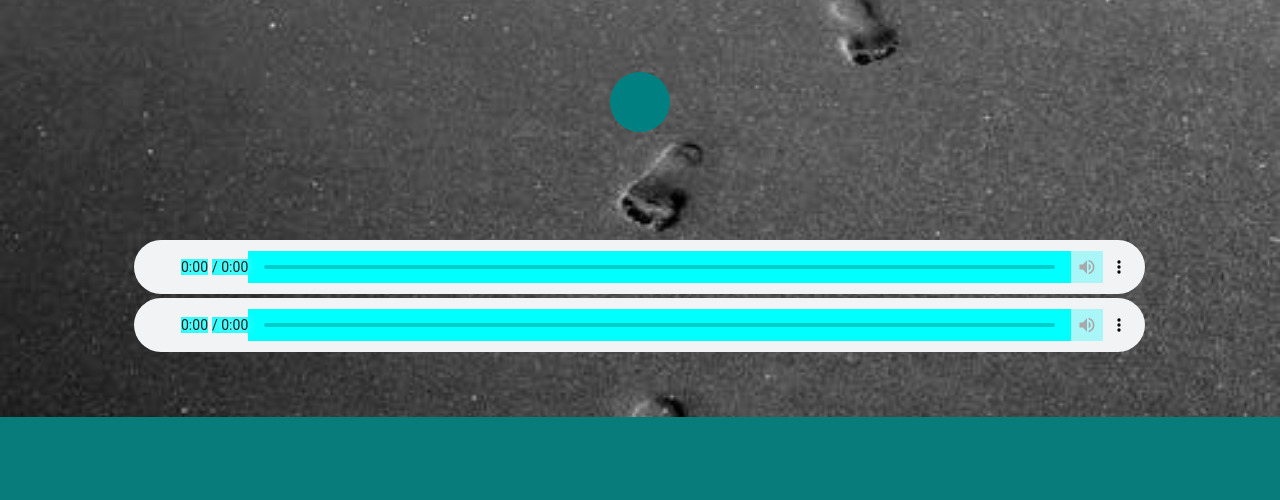
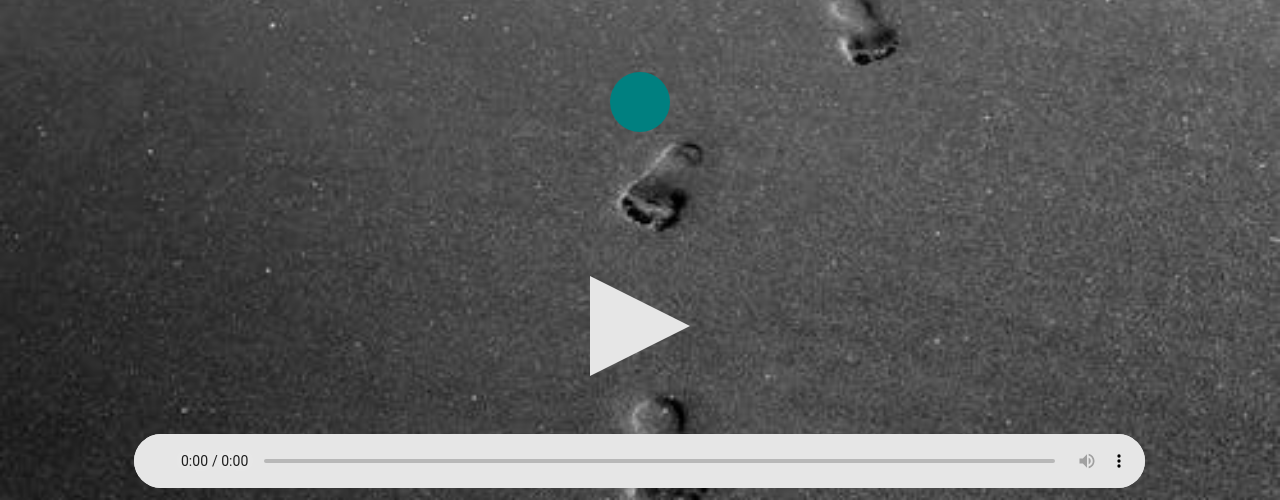
Before and after one commit to DinandN/IceMan, a PHP site: page /html/Sessie/sessie5.html in a window 1280 px wide. Shown: the part 383-883 px from the top of the page. Before the commit the page ends 800 px from the top, so only its background shows below. Run offline with PHP 8.4, Linux system fonts and the light colour scheme.

Commit message:
Ja daar zijn we dan

```diff
--- a/Media inn/css/style.css
+++ b/Media inn/css/style.css
@@ -209,12 +209,11 @@ audio{
 .music{
     visibility: hidden;
 }
-
 audio::-webkit-media-controls-panel{
-
+    background-color: rgb(230, 230, 230);
 }
 audio::-webkit-media-controls-mute-button{
-    background-color: #00ffff;
+    background-color: rgb(230, 230, 230);
 }
 audio::-webkit-media-controls-play-button{
     visibility: hidden;
@@ -223,19 +222,19 @@ audio::-webkit-media-controls-timeline-container{
     visibility: hidden;
 }
 audio::-webkit-media-controls-current-time-display{
-    background-color: #00ffff;
+    background-color: rgb(230, 230, 230);
 }
 audio::-webkit-media-controls-time-remaining-display{
-    background-color: #00ffff;
+    background-color: rgb(230, 230, 230);
 }
 audio::-webkit-media-controls-timeline{
-    background-color: #00ffff;
+    background-color: rgb(230, 230, 230);
 }
 audio::-webkit-media-controls-volume-slider-container{
     visibility: hidden;
 }
 audio::-webkit-media-controls-volume-slider{
-    background-color: #00ffff;
+    background-color: rgb(230, 230, 230);
 }
 audio::-webkit-media-controls-seek-back-button{
     visibility: hidden;
@@ -255,3 +254,13 @@ audio::-webkit-media-controls-return-to-realtime-button{
 audio::-webkit-media-controls-toggle-closed-captions-button{
     visibility: hidden;
 }
+
+/* triangle style */
+
+.triangle-right {
+    width: 0;
+    height: 0;
+    border-top: 50px solid transparent;
+    border-left: 100px solid rgb(230, 230, 230);
+    border-bottom: 50px solid transparent;
+  }
--- a/Media inn/html/Sessie/sessie1.html
+++ b/Media inn/html/Sessie/sessie1.html
@@ -34,14 +34,14 @@
         <div class="circle">
 
         </div>
-        <br /><br /><br /><br /><br /><br />
-        <audio id="music" class="music"controls>
+        <br /><br /><br /><br /><br /><br /><br /><br />
+        <div class=triangle-right onclick="playButton()"></div>
+        <audio id="music" class="music" controls>
             <source src="../../audio/doinMum.mp3" type="audio/mpeg">
         </audio>
         <audio id="monologue" class="monologue" controls>
             <source src="../../audio/y2mate.com - killer kamal speknek youssef diss.mp3" type="audio/mpeg">
         </audio>
-        <input type="button" value="sound" onclick="playButton()" />
     </div>
 </body>
 
--- a/Media inn/html/Sessie/sessie2.html
+++ b/Media inn/html/Sessie/sessie2.html
@@ -34,8 +34,9 @@
         <div class="circle">
 
         </div>
-        <br /><br /><br /><br /><br /><br />
-        <audio id="music" controls>
+        <br /><br /><br /><br /><br /><br /><br /><br />
+        <div class=triangle-right onclick="playButton()"></div>
+        <audio id="music" class="music" controls>
             <source src="../../audio/doinMum.mp3" type="audio/mpeg">
         </audio>
         <audio id="monologue" class="monologue" controls>
--- a/Media inn/html/Sessie/sessie3.html
+++ b/Media inn/html/Sessie/sessie3.html
@@ -34,8 +34,9 @@
         <div class="circle">
 
         </div>
-        <br /><br /><br /><br /><br /><br />
-        <audio id="music" controls>
+        <br /><br /><br /><br /><br /><br /><br /><br />
+        <div class=triangle-right onclick="playButton()"></div>
+        <audio id="music" class="music" controls>
             <source src="../../audio/doinMum.mp3" type="audio/mpeg">
         </audio>
         <audio id="monologue" class="monologue" controls>
--- a/Media inn/html/Sessie/sessie4.html
+++ b/Media inn/html/Sessie/sessie4.html
@@ -34,8 +34,9 @@
         <div class="circle">
 
         </div>
-        <br /><br /><br /><br /><br /><br />
-        <audio id="music" controls>
+        <br /><br /><br /><br /><br /><br /><br /><br />
+        <div class=triangle-right onclick="playButton()"></div>
+        <audio id="music" class="music" controls>
             <source src="../../audio/doinMum.mp3" type="audio/mpeg">
         </audio>
         <audio id="monologue" class="monologue" controls>
--- a/Media inn/html/Sessie/sessie5.html
+++ b/Media inn/html/Sessie/sessie5.html
@@ -33,13 +33,14 @@
     <div class="circle">
 
     </div>
-    <br /><br /><br /><br /><br /><br />
-        <audio id="music" controls>
-            <source src="../../audio/doinMum.mp3" type="audio/mpeg">
-        </audio>
-        <audio id="monologue" class="monologue" controls>
-            <source src="../../audio/doinMum.mp3" type="audio/mpeg">
-        </audio>
+    <br /><br /><br /><br /><br /><br /><br /><br />
+    <div class=triangle-right onclick="playButton()"></div>
+    <audio id="music" class="music" controls>
+        <source src="../../audio/doinMum.mp3" type="audio/mpeg">
+    </audio>
+    <audio id="monologue" class="monologue" controls>
+        <source src="../../audio/doinMum.mp3" type="audio/mpeg">
+    </audio>
 </div>
 
 </body>
--- a/Media inn/javascript/script.js
+++ b/Media inn/javascript/script.js
@@ -10,6 +10,7 @@ function playButton() {
         monologue.play();
         music.play();
         music.volume = 0.075;
+        monologue.volume = 0.15;
         intPlayButton = 1;
     }
     else {
```
